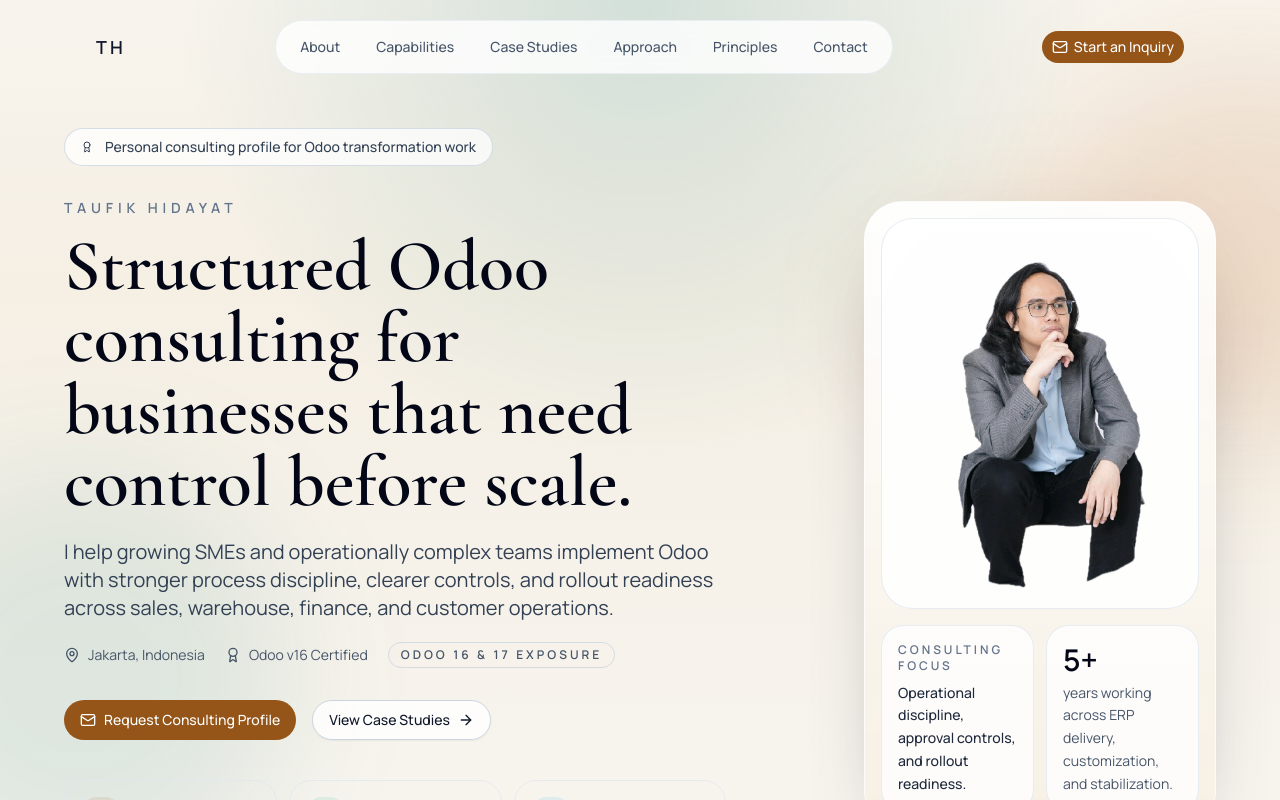
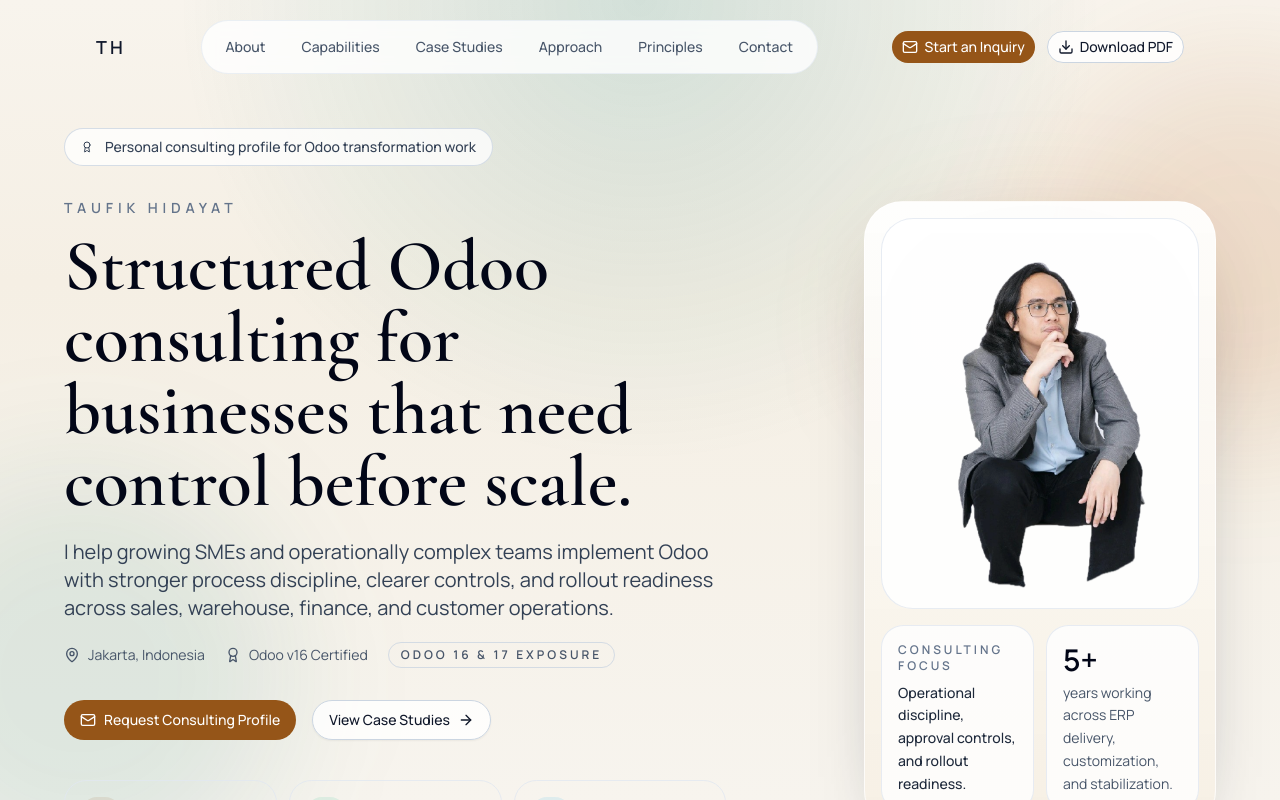
Before and after one commit to taufkh/cv, a React (Vite) app: page / in a window 1280 px wide. Shown: the top 800 px of the page. Built offline with nearby package versions, Linux system fonts and the light colour scheme.

Commit message:
nambahin pdf

```diff
--- a/src/sections/ContactSection.tsx
+++ b/src/sections/ContactSection.tsx
@@ -1,5 +1,5 @@
 import { useRef } from 'react';
-import { Mail, Phone, Linkedin, MapPin, ArrowRight } from 'lucide-react';
+import { Mail, Phone, Linkedin, MapPin, ArrowRight, Download } from 'lucide-react';
 import { Button } from '@/components/ui/button';
 import { useReveal } from '@/hooks/useReveal';
 
@@ -64,6 +64,17 @@
               >
                 <a href="#case-studies">Review Case Studies</a>
               </Button>
+              <Button
+                asChild
+                size="lg"
+                variant="outline"
+                className="rounded-full border-white/20 bg-white/10 px-6 text-white hover:bg-white/16 hover:text-white"
+              >
+                <a href="./Taufik_Hidayat_CV.pdf" download="Taufik_Hidayat_CV.pdf">
+                  <Download className="w-4 h-4" />
+                  Download PDF
+                </a>
+              </Button>
             </div>
 
             <div className="mt-8 inline-flex items-center gap-2 rounded-full border border-white/10 bg-white/5 px-4 py-2 text-sm text-slate-200">
--- a/src/sections/Navigation.tsx
+++ b/src/sections/Navigation.tsx
@@ -1,5 +1,5 @@
 import { useEffect, useState } from 'react';
-import { Menu, X, Mail } from 'lucide-react';
+import { Menu, X, Mail, Download } from 'lucide-react';
 import { Button } from '@/components/ui/button';
 
 const navItems = [
@@ -54,11 +54,22 @@
             ))}
           </div>
 
-          <div className="hidden md:block">
+          <div className="hidden items-center gap-3 md:flex">
             <Button asChild size="sm" className="rounded-full bg-primary px-4 text-white shadow-[0_18px_40px_-26px_rgba(148,68,18,0.9)]">
               <a href="mailto:taufkh@gmail.com?subject=Consulting%20Inquiry">
                 <Mail className="w-4 h-4" />
                 Start an Inquiry
+              </a>
+            </Button>
+            <Button
+              asChild
+              size="sm"
+              variant="outline"
+              className="rounded-full border-slate-300 bg-white/85 px-4 text-slate-900 shadow-[0_18px_40px_-30px_rgba(15,23,42,0.28)]"
+            >
+              <a href="./Taufik_Hidayat_CV.pdf" download="Taufik_Hidayat_CV.pdf">
+                <Download className="w-4 h-4" />
+                Download PDF
               </a>
             </Button>
           </div>
@@ -106,6 +117,20 @@
                 Start an Inquiry
               </a>
             </Button>
+            <Button
+              asChild
+              variant="outline"
+              className="w-full rounded-full border-slate-300 bg-white/85 text-slate-900"
+            >
+              <a
+                href="./Taufik_Hidayat_CV.pdf"
+                download="Taufik_Hidayat_CV.pdf"
+                onClick={closeMenu}
+              >
+                <Download className="w-4 h-4" />
+                Download PDF
+              </a>
+            </Button>
           </div>
         </div>
       </div>
```
Also changed, not shown: 1 other file (tests, documents, lock files or other folders).
